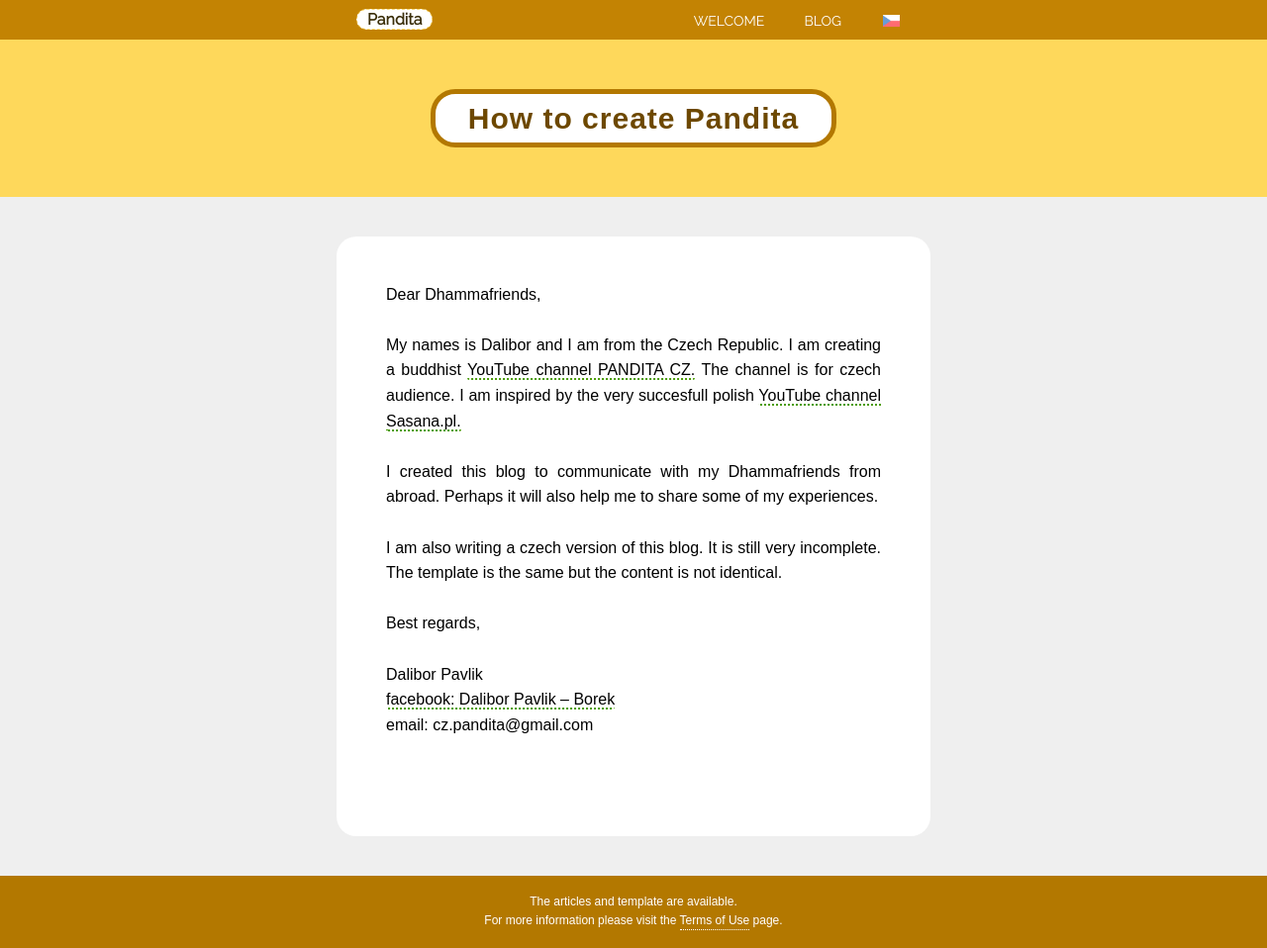
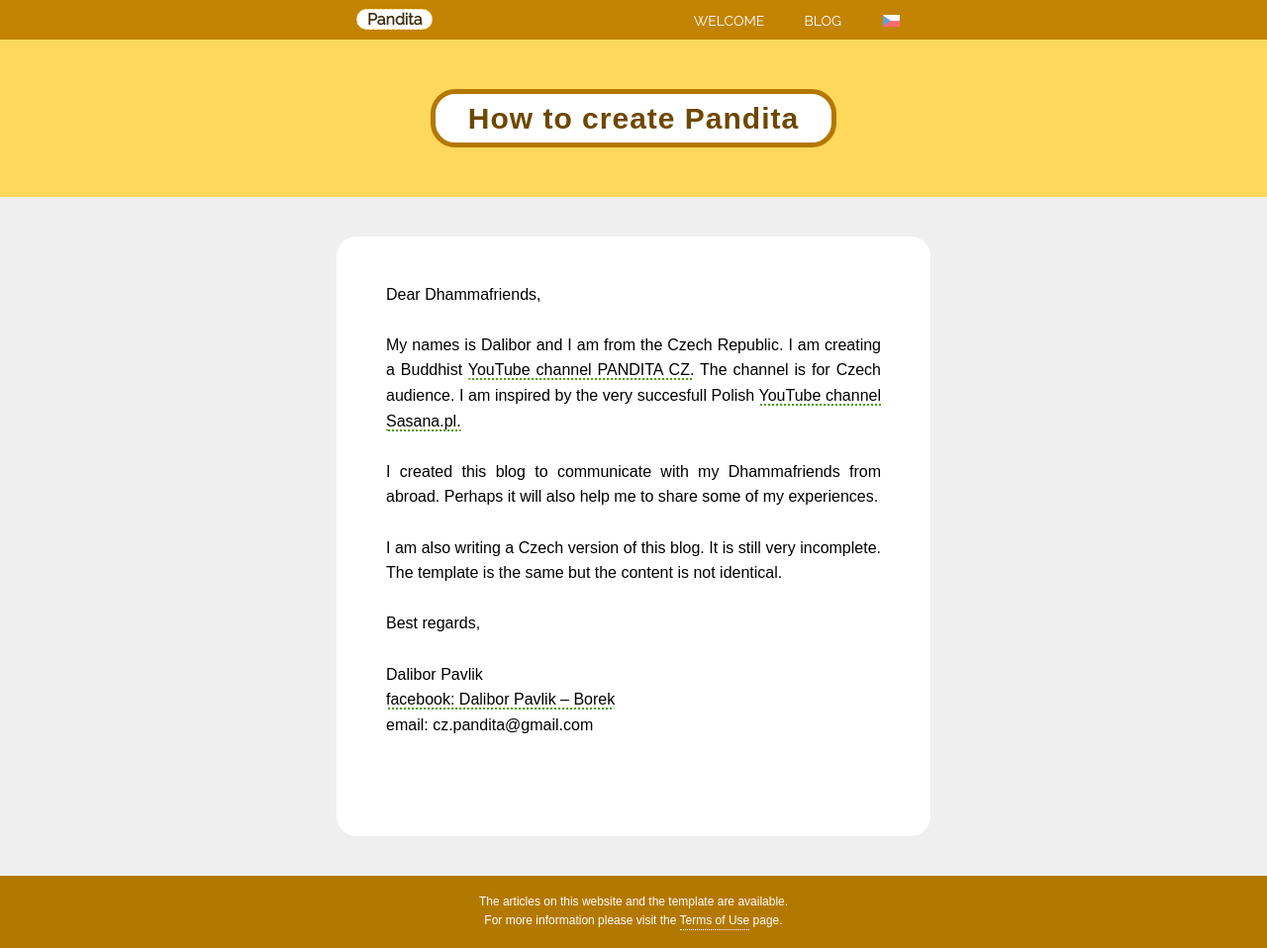
Before and after one commit to Borek78/how-to-create-pandita, a Jekyll site: the page built from index.md, in a window 1280 px wide and 958 px high. Shown: the whole window at 99% size. Built offline with Jekyll 4.4.1, drawn with Linux system fonts in a browser that asks for light colours.

```diff
--- a/_includes/footer.html
+++ b/_includes/footer.html
@@ -1,6 +1,6 @@
 <footer>
   <div id="div-pata">
-    The articles and template are available. <br />
+    The articles on this website and the template are available. <br />
     For more information please visit the
     <a id="podminky-uziti" href="../terms-of-use.html">Terms of Use</a> page.
   </div>
--- a/index.md
+++ b/index.md
@@ -8,11 +8,11 @@
 <br>
 Dear Dhammafriends,<br><br>
 
-My names is Dalibor and I am from the Czech Republic. I am creating a buddhist [YouTube channel PANDITA CZ.](https://www.youtube.com/channel/UC1IIp3Yo_PaJPsEU9BUk1ew) The channel is for czech audience. I am inspired by the very succesfull polish [YouTube channel Sasana.pl.](https://www.youtube.com/c/sasanaPL/featured)<br><br>
+My names is Dalibor and I am from the Czech Republic. I am creating a Buddhist [YouTube channel PANDITA CZ.](https://www.youtube.com/channel/UC1IIp3Yo_PaJPsEU9BUk1ew) The channel is for Czech audience. I am inspired by the very succesfull Polish [YouTube channel Sasana.pl.](https://www.youtube.com/c/sasanaPL/featured)<br><br>
 
 I created this blog to communicate with my Dhammafriends from abroad. Perhaps it will also help me to share some of my experiences.<br><br>
 
-I am also writing a czech version of this blog. It is still very incomplete. The template is the same but the content is not identical. <br><br>
+I am also writing a Czech version of this blog. It is still very incomplete. The template is the same but the content is not identical. <br><br>
 
 Best regards,<br><br>
 
```
Also changed, not shown: audiobooks-cc-licenses-and-sharing-the-dhamma.md (renamed from how-to-make-an-audiobook.md, +3 -3 lines), blog.md (+1 -1 lines), terms-of-use.md (+1 -1 lines).
